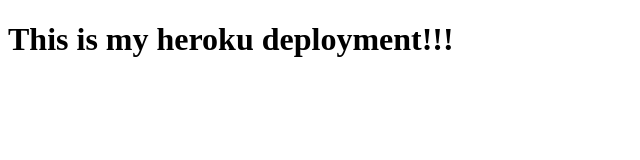
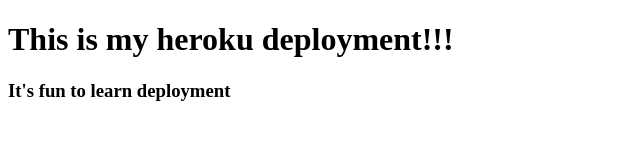
Before and after one commit to saorji/deployment-demo, a website: page index.html in a window 1280 px wide. Shown: the whole page, without its empty margins (0-640 px from the left). Drawn offline with Linux system fonts and the light colour scheme.

Commit message:
added new line

```diff
--- a/index.html
+++ b/index.html
@@ -8,5 +8,6 @@
 </head>
 <body>
   <h1>This is my heroku deployment!!!</h1>
+  <h3>It's fun to learn deployment</h3>
 </body>
 </html>
```
